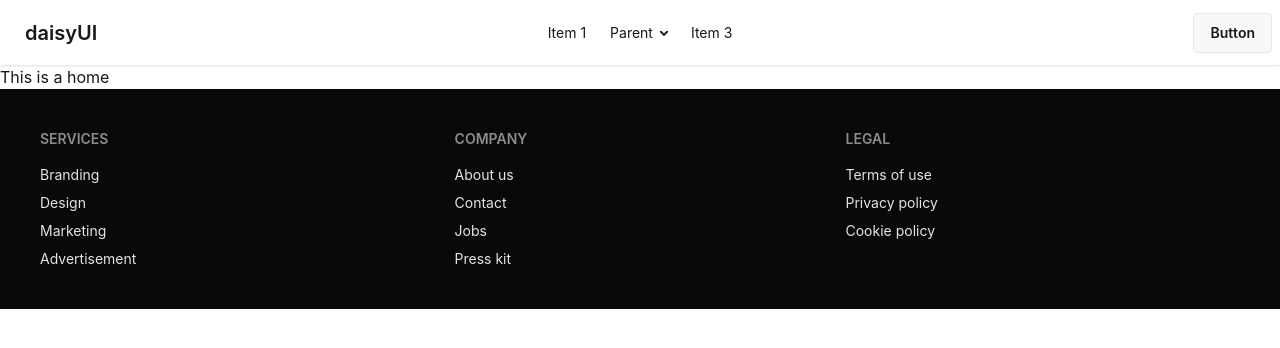
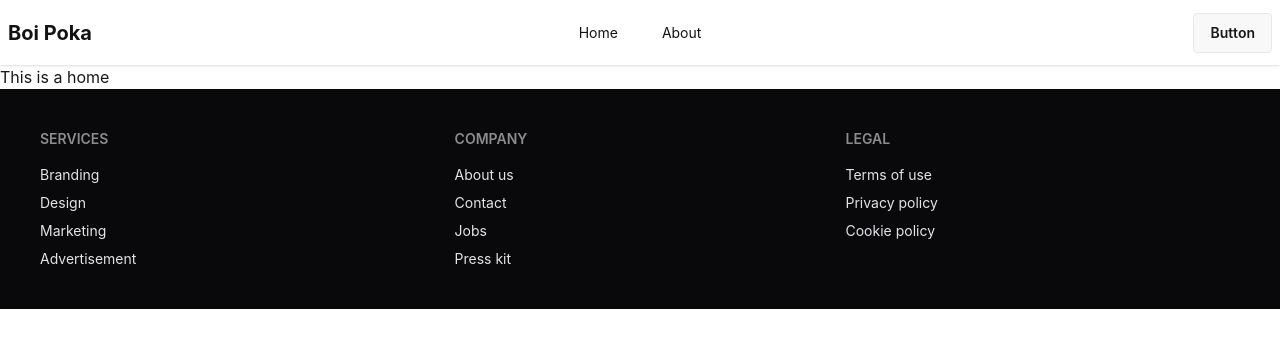
Before and after one commit to codebyanwar/BoiPoka, a React (Vite) app: page / in a window 1280 px wide. Shown: the top 348 px of the page. Built offline with nearby package versions, Linux system fonts and the light colour scheme.

Commit message:
project updated

```diff
--- a/src/Components/Header/Header.jsx
+++ b/src/Components/Header/Header.jsx
@@ -1,45 +1,54 @@
-import React from 'react';
+import React from "react";
 
 const Header = () => {
+  const links = (
+    <>
+      <li>
+        <a href="">Home</a>
+      </li>
+      <li>
+        <a href="">About</a>
+      </li>
+    </>
+  );
   return (
-        <div className='bg-white'>
-            <div className='w-7xl mx-auto'>
-                <div className="navbar shadow-sm">
+    <div className="bg-white">
+      <div className="w-7xl mx-auto">
+        <div className="navbar shadow-sm text-[#131313]">
           <div className="navbar-start">
             <div className="dropdown">
-                    <div tabIndex={0} role="button" className="btn btn-ghost lg:hidden">
-                        <svg xmlns="http://www.w3.org/2000/svg" className="h-5 w-5" fill="none" viewBox="0 0 24 24" stroke="currentColor"> <path strokeLinecap="round" strokeLinejoin="round" strokeWidth="2" d="M4 6h16M4 12h8m-8 6h16" /> </svg>
+              <div
+                tabIndex={0}
+                role="button"
+                className="btn btn-ghost lg:hidden"
+              >
+                <svg
+                  xmlns="http://www.w3.org/2000/svg"
+                  className="h-5 w-5"
+                  fill="none"
+                  viewBox="0 0 24 24"
+                  stroke="currentColor"
+                >
+                  {" "}
+                  <path
+                    strokeLinecap="round"
+                    strokeLinejoin="round"
+                    strokeWidth="2"
+                    d="M4 6h16M4 12h8m-8 6h16"
+                  />{" "}
+                </svg>
               </div>
               <ul
                 tabIndex="-1"
-                        className="menu menu-sm dropdown-content bg-base-100 rounded-box z-1 mt-3 w-52 p-2 shadow">
-                        <li><a>Item 1</a></li>
-                        <li>
-                        <a>Parent</a>
-                        <ul className="p-2">
-                            <li><a>Submenu 1</a></li>
-                            <li><a>Submenu 2</a></li>
-                        </ul>
-                        </li>
-                        <li><a>Item 3</a></li>
+                className="menu menu-sm dropdown-content bg-base-100 rounded-box z-1 mt-3 w-52 p-2 shadow space-y-5"
+              >
+                {links}
               </ul>
             </div>
-                    <a className="btn btn-ghost text-xl">daisyUI</a>
+            <a className="text-xl font-bold">Boi Poka</a>
           </div>
           <div className="navbar-center hidden lg:flex">
-                    <ul className="menu menu-horizontal px-1">
-                    <li><a>Item 1</a></li>
-                    <li>
-                        <details>
-                        <summary>Parent</summary>
-                        <ul className="p-2 bg-base-100 w-40 z-1">
-                            <li><a>Submenu 1</a></li>
-                            <li><a>Submenu 2</a></li>
-                        </ul>
-                        </details>
-                    </li>
-                    <li><a>Item 3</a></li>
-                    </ul>
+            <ul className="menu menu-horizontal px-1 space-x-5">{links}</ul>
           </div>
           <div className="navbar-end">
             <a className="btn">Button</a>
```
Lines whose indentation alone changed are shown as unchanged.
